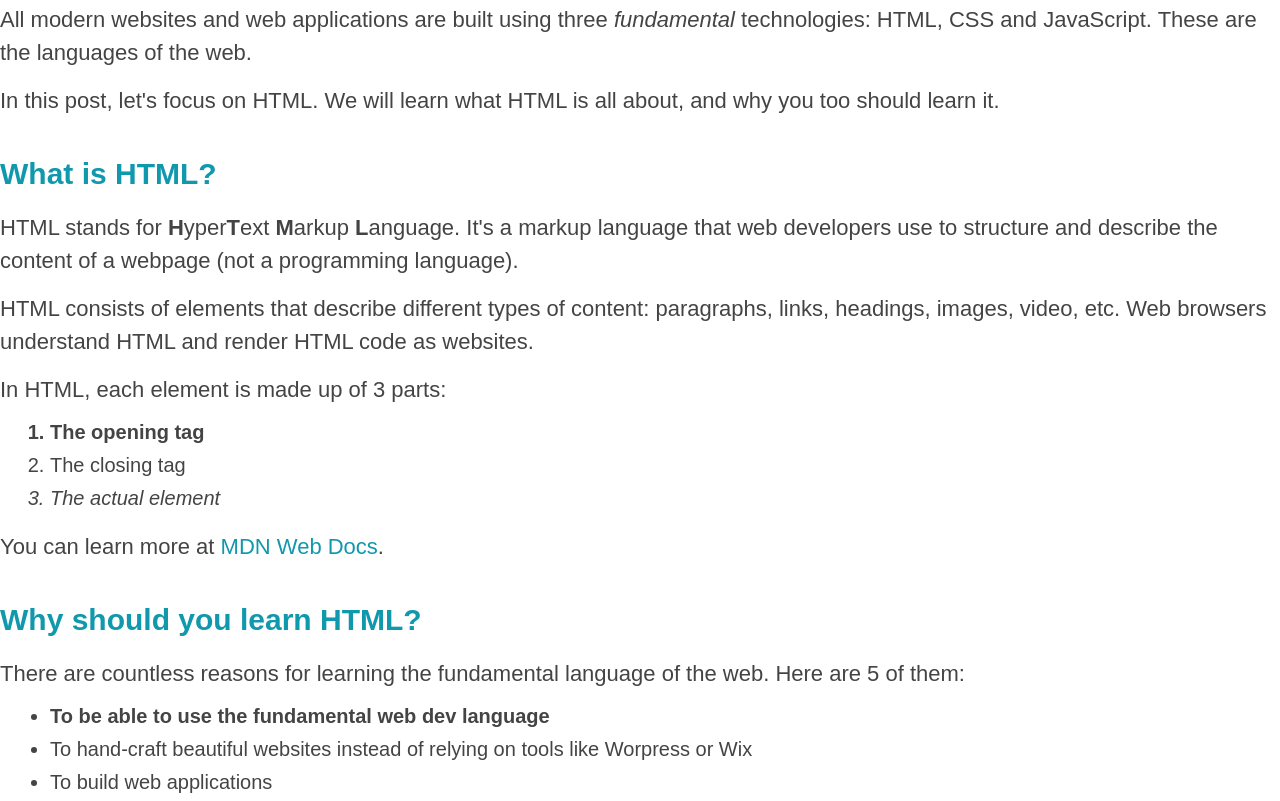
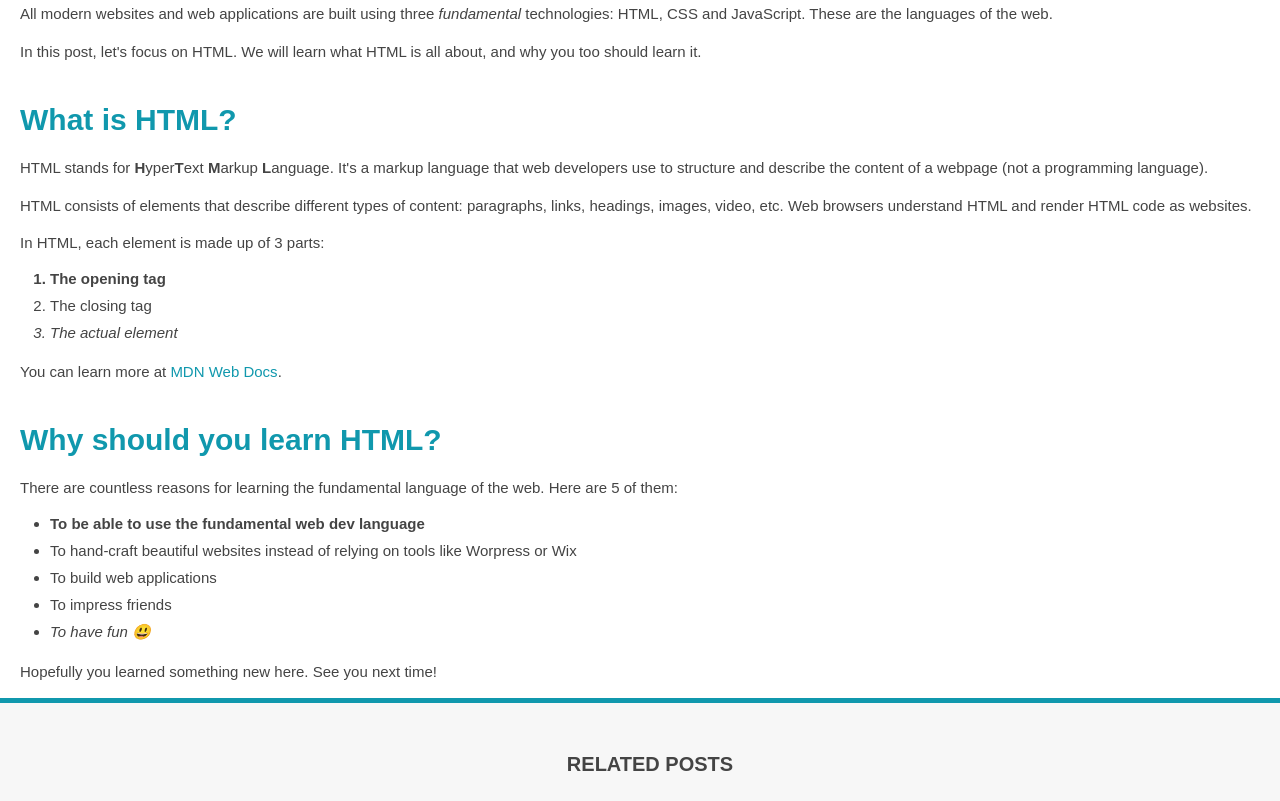
Before and after one commit to ILLAKIYA-K/illakiya, a plain HTML site: page index.html in a window 1280 px wide. Shown: the part 932-1733 px from the top of the page. Drawn offline with Linux system fonts and the light colour scheme.

Commit message:
Update main.css

```diff
--- a/main.css
+++ b/main.css
@@ -72,6 +72,7 @@ h3 {
   font-size: 30px;
   margin-bottom: 20px;
   margin-top: 40px;
+  margin-left: 20px;
 }
 
 h4 {
@@ -79,12 +80,14 @@ h4 {
   text-transform: uppercase;
   text-align: center;
   margin-bottom: 30px;
+  margin-left:20px
 }
 
 p {
-  font-size: 22px;
+  font-size: 15px;
   line-height: 1.5;
   margin-bottom: 15px;
+  margin-left: 20px;
 }
 
 ul,
@@ -94,7 +97,7 @@ ol {
 }
 
 li {
-  font-size: 20px;
+  font-size: 15px;
   margin-bottom: 10px;
 
 }
```
